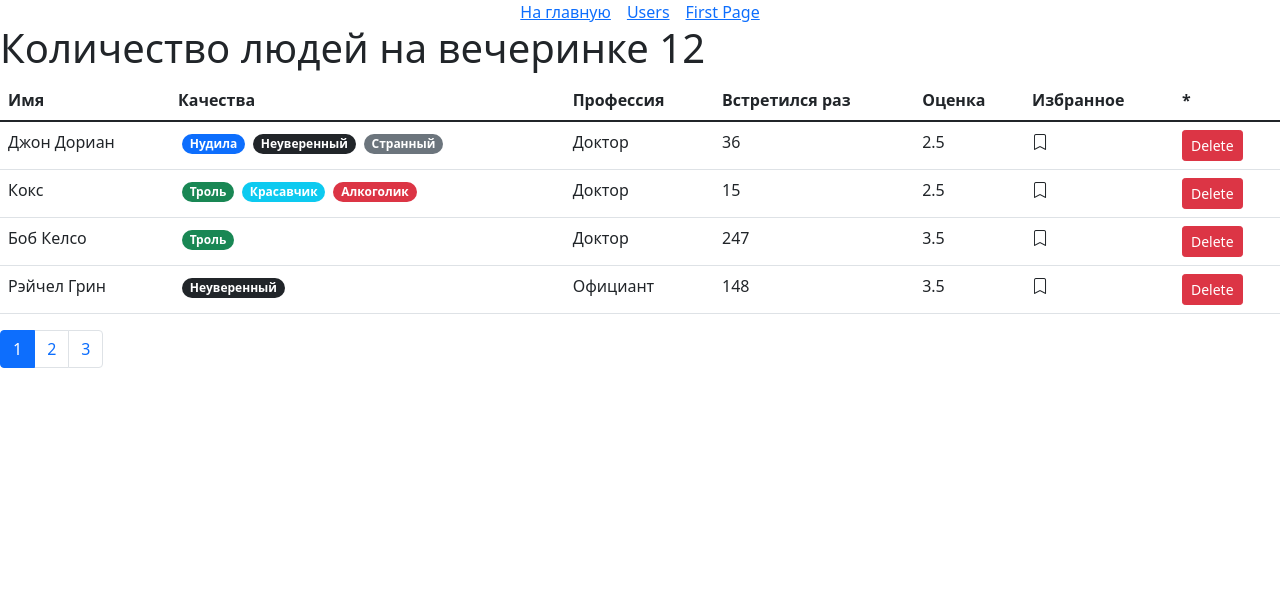
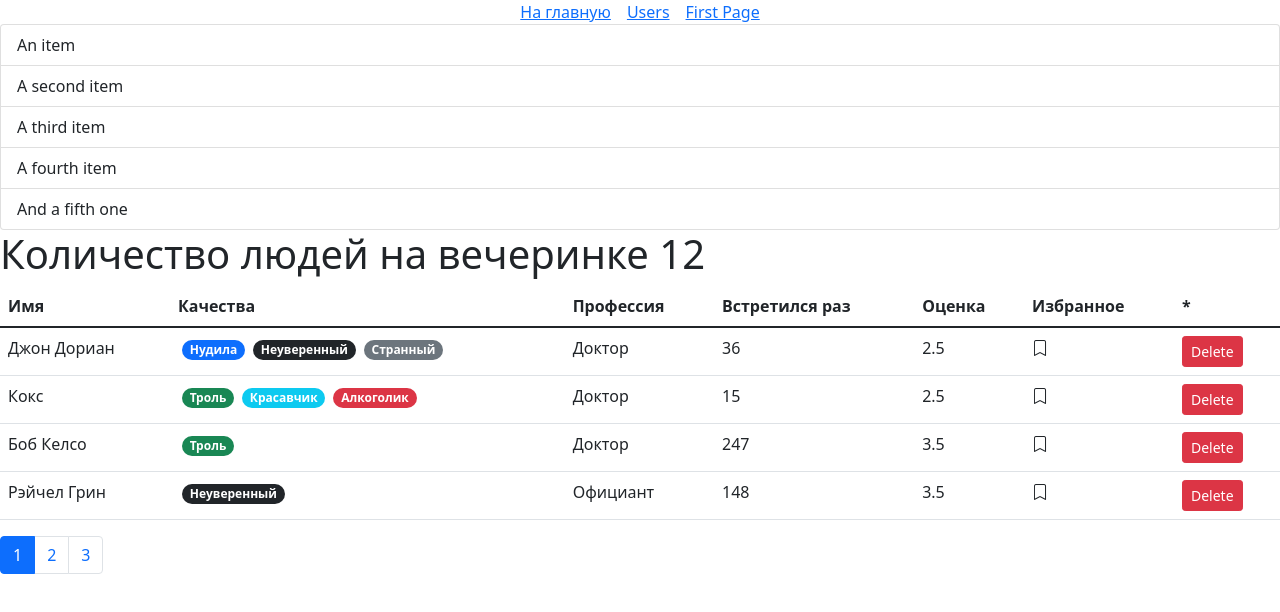
Before and after one commit to Gorschenko/react-app, a React (Create React App) app: page /second in a window 1280 px wide. Shown: the top 612 px of the page. Built offline with nearby package versions, Linux system fonts and the light colour scheme.

Commit message:
SOme fixes

```diff
--- /dev/null
+++ b/src/components/groupList.jsx
@@ -0,0 +1,15 @@
+import React from "react";
+
+const GroupList = () => {
+  return (
+    <ul className="list-group">
+      <li className="list-group-item">An item</li>
+      <li className="list-group-item">A second item</li>
+      <li className="list-group-item">A third item</li>
+      <li className="list-group-item">A fourth item</li>
+      <li className="list-group-item">And a fifth one</li>
+    </ul>
+  );
+};
+
+export default GroupList;
--- a/src/components/users.jsx
+++ b/src/components/users.jsx
@@ -4,6 +4,7 @@
 import Pagination from "components/pagination";
 import api from "../api";
 import { paginate } from "utils/pagination";
+import GroupList from "components/groupList";
 
 const Users = () => {
   const [users, setUsers] = useState(api.users.fetchAll());
@@ -52,6 +53,7 @@
 
   return (
     <div>
+      <GroupList />
       <SearchStatus usersLength={count} />
       {count !== 0 && (
         <table className="table">
```
Also changed, not shown: package.json (+0 -10 lines), .eslintrc.js (deleted), .prettierrc.js (deleted), 1 other file (tests, documents, lock files or other folders). Lines whose indentation alone changed are shown as unchanged.
